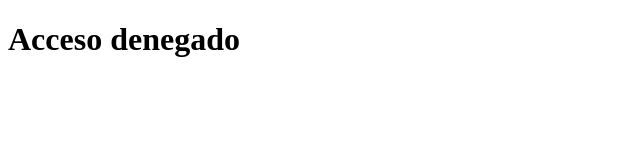
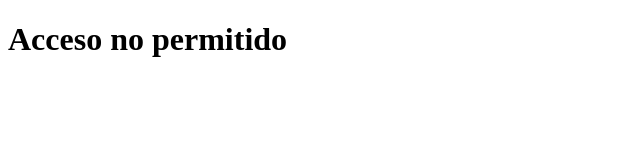
Before and after one commit to plopeze/imagen_python, a plain HTML site: page index.html in a window 1280 px wide. Shown: the whole page, without its empty margins (0-640 px from the left). Drawn offline with Linux system fonts and the light colour scheme.

Commit message:
segundo commit

```diff
--- a/index.html
+++ b/index.html
@@ -5,11 +5,11 @@
     <meta charset="UTF-8">
     <meta http-equiv="X-UA-Compatible" content="IE=edge">
     <meta name="viewport" content="width=device-width, initial-scale=1.0">
-    <title>Acceso denegado</title>
+    <title>Acceso no permitido</title>
 </head>
 
 <body>
-    <h1>Acceso denegado</h1>
+    <h1>Acceso no permitido</h1>
 </body>
 
 </html>
```
